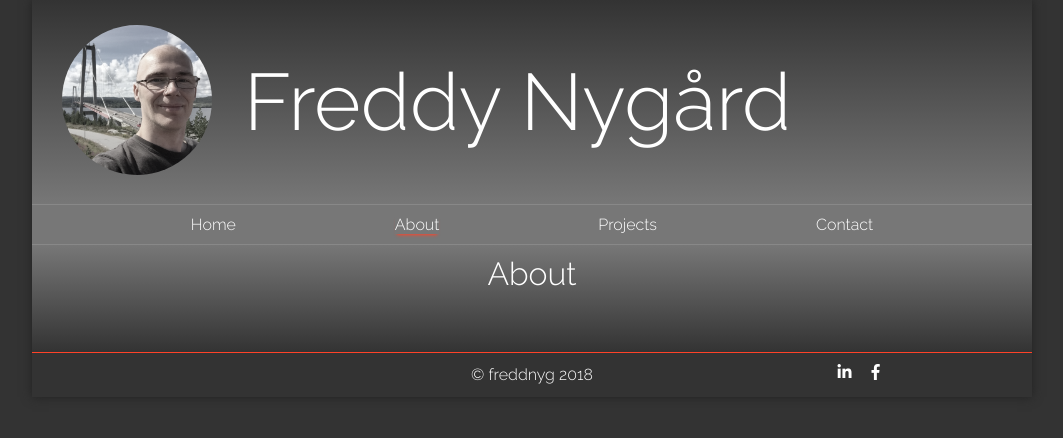
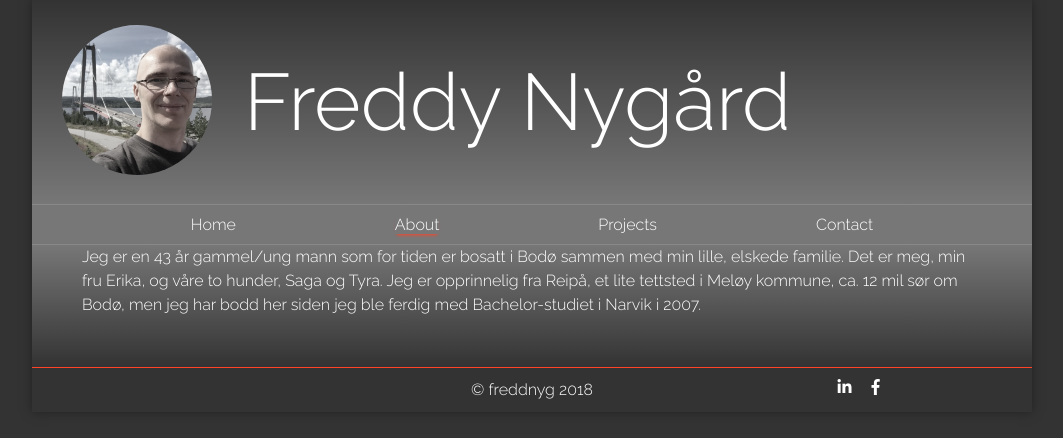
Before and after one commit to freddnyg/freddnyg, an Angular app: page /about in a window 1280 px wide. Shown: the top 438 px of the page, without its empty margins (108-1171 px from the left). Built offline with nearby package versions, Linux system fonts and the light colour scheme.

Commit message:
added some content

```diff
--- a/src/app/about/about.component.html
+++ b/src/app/about/about.component.html
@@ -1 +1 @@
-<h2>{{ header }}</h2>
+<p>Jeg er en 43 år gammel/ung mann som for tiden er bosatt i Bodø sammen med min lille, elskede familie. Det er meg, min fru Erika, og våre to hunder, Saga og Tyra. Jeg er opprinnelig fra Reipå, et lite tettsted i Meløy kommune, ca. 12 mil sør om Bodø, men jeg har bodd her siden jeg ble ferdig med Bachelor-studiet i Narvik i 2007.</p>
```
